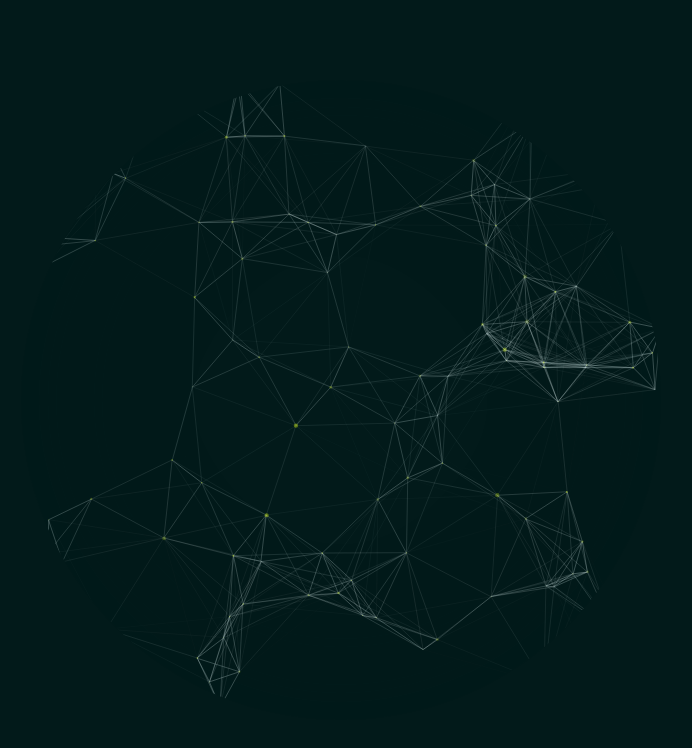
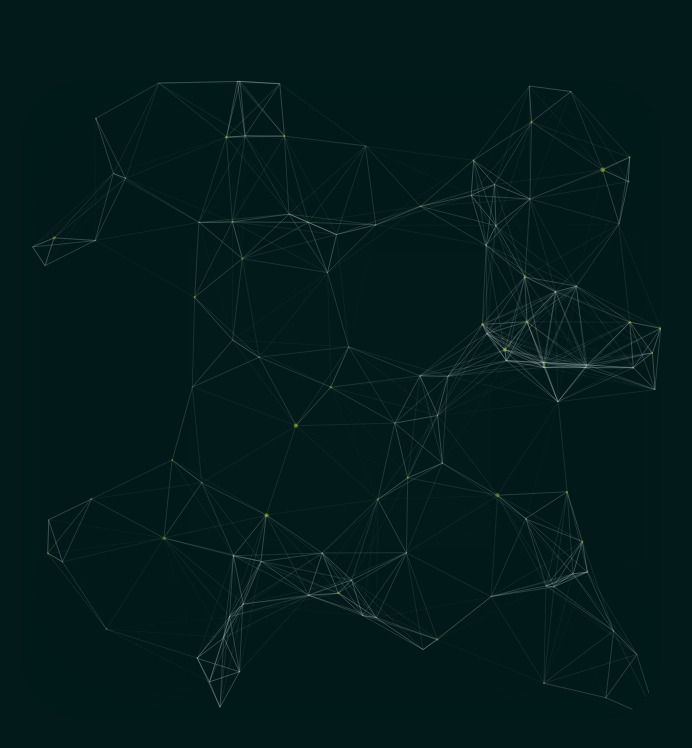
Before and after one commit to viniciusmorandi/digitalplanner, a website: page index.html in a window 1280 px wide. Shown: the whole page, without its empty margins (299-991 px from the left). Drawn offline with nearby package versions, Linux system fonts and the light colour scheme.

Commit message:
Update index.html

```diff
--- a/index.html
+++ b/index.html
@@ -8,14 +8,13 @@
     html, body {
       margin: 0;
       padding: 0;
-      width: 100vw;
-      height: 100vh;
+      width: 50vw;
+      height: 50vh;
       overflow: hidden;
       background: #021a1a;
     }
     #particles-js {
       position: fixed;
-      /* Centralizado e tamanho circular ajustável */
       top: 10vh;
       left: 0;
       right: 0;
@@ -26,9 +25,9 @@
       max-width: 80vh;
       max-height: 80vh;
       z-index: 1;
-      border-radius: 50%;            /* Efeito círculo */
+      border-radius: 10%;
       overflow: hidden;
-      box-shadow: 0 0 100px 50px #021a1aa8 inset; /* Fade nas bordas */
+      box-shadow: 0 0 100px 50px #021a1aa8 inset;
       background: transparent;
     }
   </style>
```
